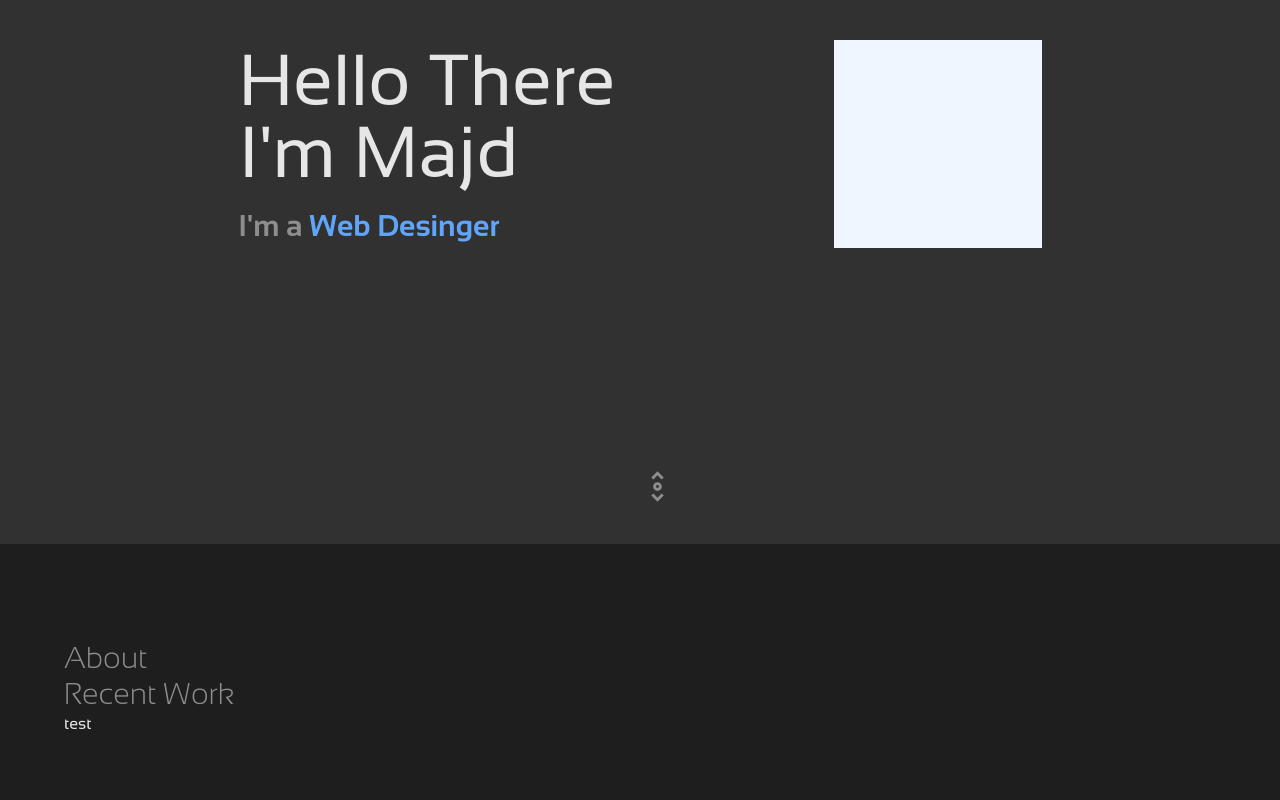
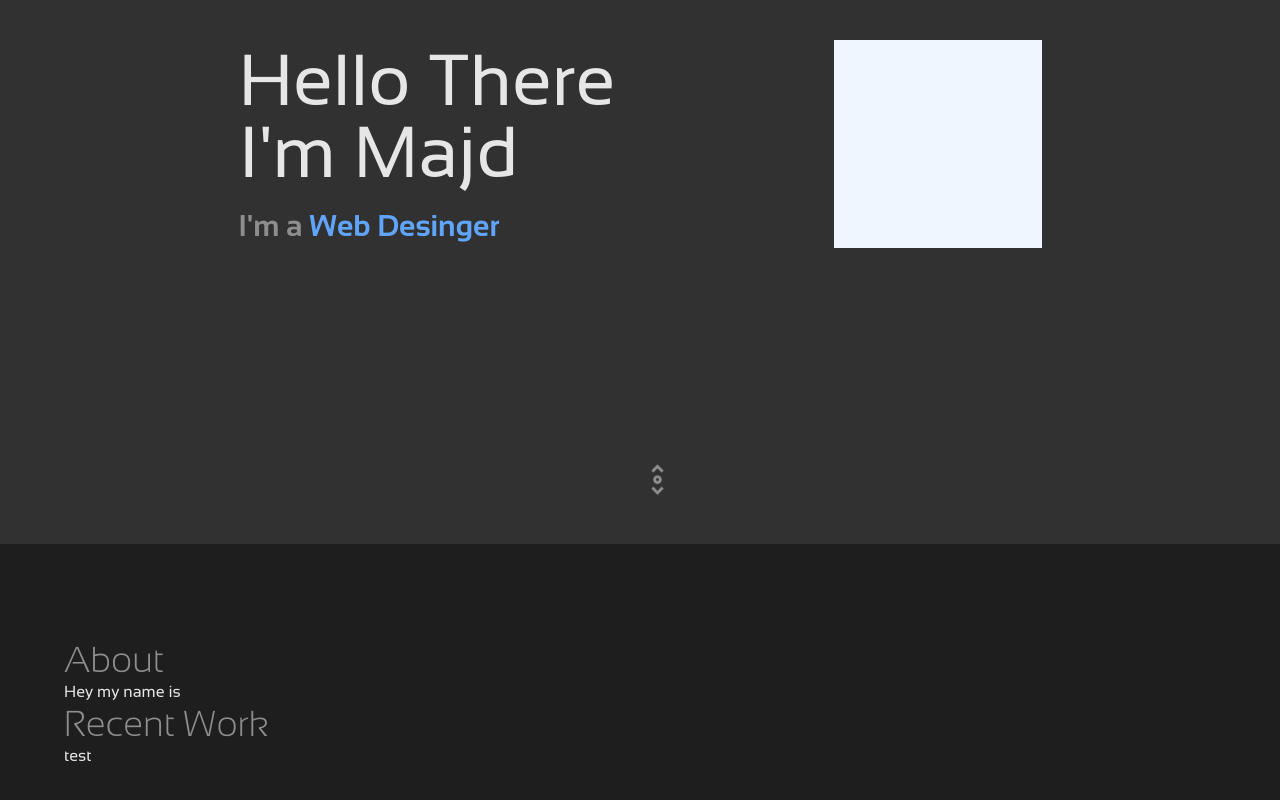
Before and after one commit to MajdAssad22/my-website, a React (Vite) app: page / in a window 1280 px wide. Shown: the part 256-1056 px from the top of the page. Built offline with nearby package versions, Linux system fonts and the light colour scheme.

Commit message:
Changed style and layout of the home page

```diff
--- a/src/pages/HomePage.jsx
+++ b/src/pages/HomePage.jsx
@@ -6,7 +6,6 @@ import Button from "../components/Button";
 import TypeingTextEffect from "../components/TypingTextEffect/TypingTextEffect";
 
 // Style & CSS
-import { useSpring, animated } from "@react-spring/web";
 import { CgScrollV } from "react-icons/cg";
 
 const HomePage = () => {
@@ -42,7 +41,7 @@ const HomePage = () => {
             </h1>
             <h2 className="text-3xl pt-5 font-sansation font-bold text-text-100">
               I'm a{" "}
-              <span className="text-blue-400">
+              <span className="text-primary-0">
                 <TypeingTextEffect
                   text={subtitles[currentSubtitleIndex]}
                   typingSpeed={60}
@@ -54,23 +53,27 @@ const HomePage = () => {
           <div className="w-52 h-52 bg-blue-50"></div>
         </div>
         <CgScrollV
-          className="text-text-100 absolute bottom-10 left-1/2"
+          className="text-text-100 absolute bottom-10 left-1/2 animate-bounce"
           size={35}
         />
       </div>
       {/* About & work Section */}
-      <div className="min-h-screen bg-background-200 pt-24 px-16">
-        <h3 className="text-3xl font-sansation font-light text-text-100">
+      <div className="min-h-screen bg-background-200 flex flex-col pt-24 px-16">
+        <div>
+          <h3 className="text-4xl font-sansation font-light text-text-100">
             About
           </h3>
-        <p className=""></p>
-        <h3 className="text-3xl font-sansation font-light text-text-100">
+          <p className="">Hey my name is</p>
+        </div>
+        <div>
+          <h3 className="text-4xl font-sansation font-light text-text-100">
             Recent Work
           </h3>
           <ul></ul>
           <Button>test</Button>
         </div>
       </div>
+    </div>
   );
 };
 
```
Lines whose indentation alone changed are shown as unchanged.
